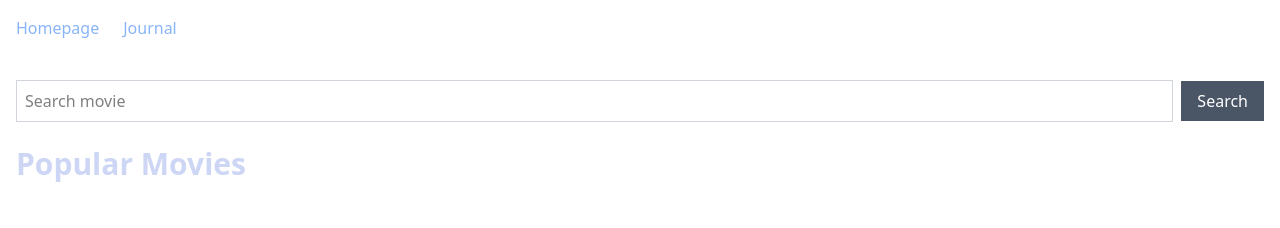
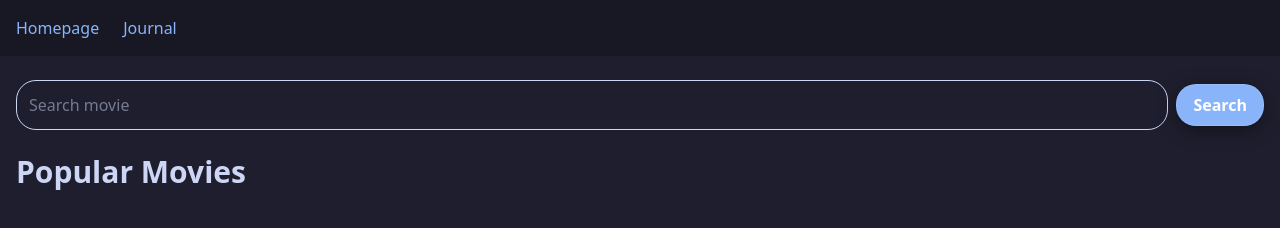
Before and after one commit to stackSm4shr/Movie-Diary, a website built with webpack: page pages/index.html in a window 1280 px wide. Built offline with nearby package versions, Linux system fonts and the light colour scheme; no server answers.

Commit message:
feat: Update Index.html Classes

```diff
--- a/pages/index.html
+++ b/pages/index.html
@@ -5,8 +5,8 @@
     <meta name="viewport" content="width=device-width, initial-scale=1.0" />
     <title>Movie Diary Home</title>
   </head>
-  <body class="">
-    <nav id="nav" class="bg-white p-4 mb-6">
+  <body class="bg-ct-base">
+    <nav id="nav" class="bg-ct-mantle text-ct-text p-4 mb-6">
       <ul class="flex space-x-6">
         <li>
           <a href="index.html" class="">Homepage</a>
@@ -17,15 +17,19 @@
       </ul>
     </nav>
 
-    <main class="container mx-auto px-4">
+    <main class="container mx-auto px-4 text-ct-subtext1">
       <div class="flex items-center gap-2 mb-6">
         <input
           id="search-input"
           type="text"
           placeholder="Search movie"
-          class="flex-grow p-2 border border-gray-300"
+          class="flex-grow p-3 bg-ct-surface0 text-ct-text border border-ct-surface1 rounded-jelly placeholder-ct-subtext1 focus:outline-none focus:ring-2 focus:ring-ct-mauve"
         />
-        <button id="search-btn" class="bg-gray-600 text-white px-4 py-2">
+
+        <button
+          id="search-btn"
+          class="btn-jelly bg-ct-mauve text-ct-text hover:bg-ct-pink hover:text-ct-base"
+        >
           Search
         </button>
       </div>
```
